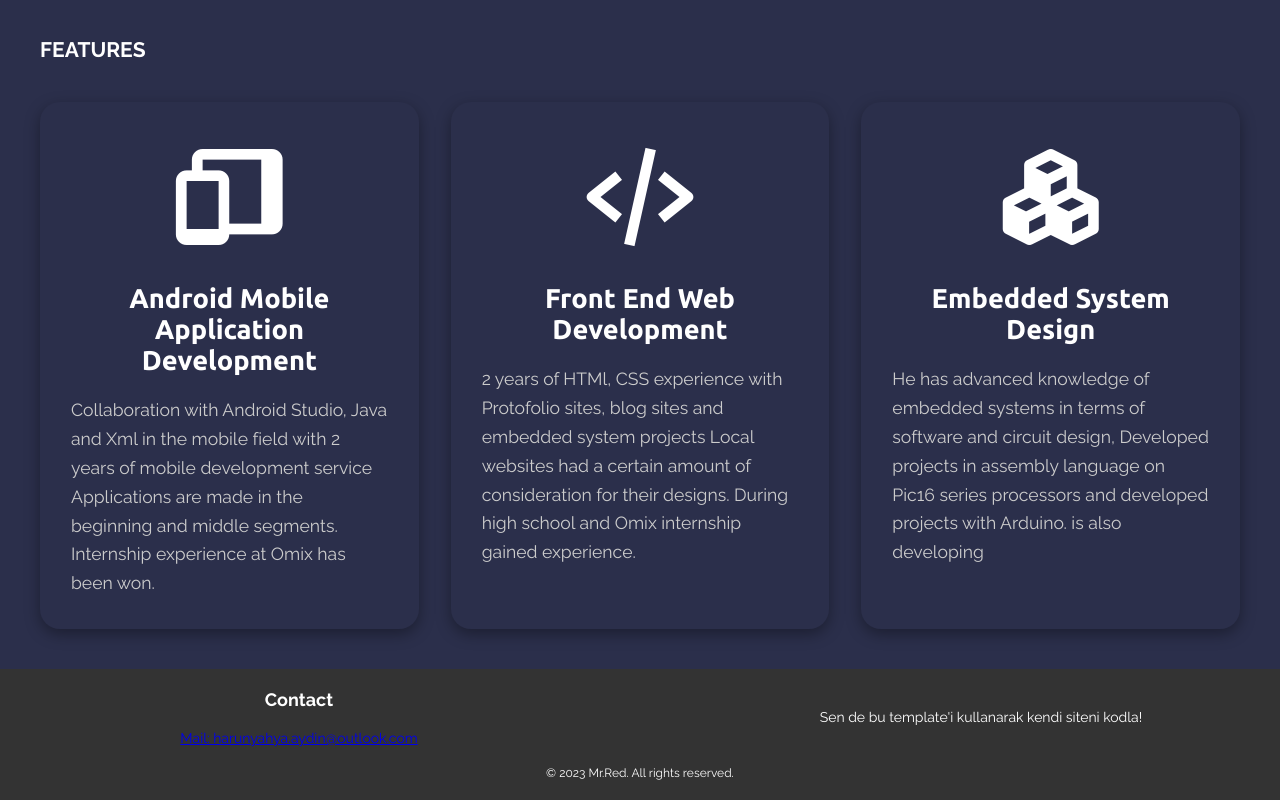
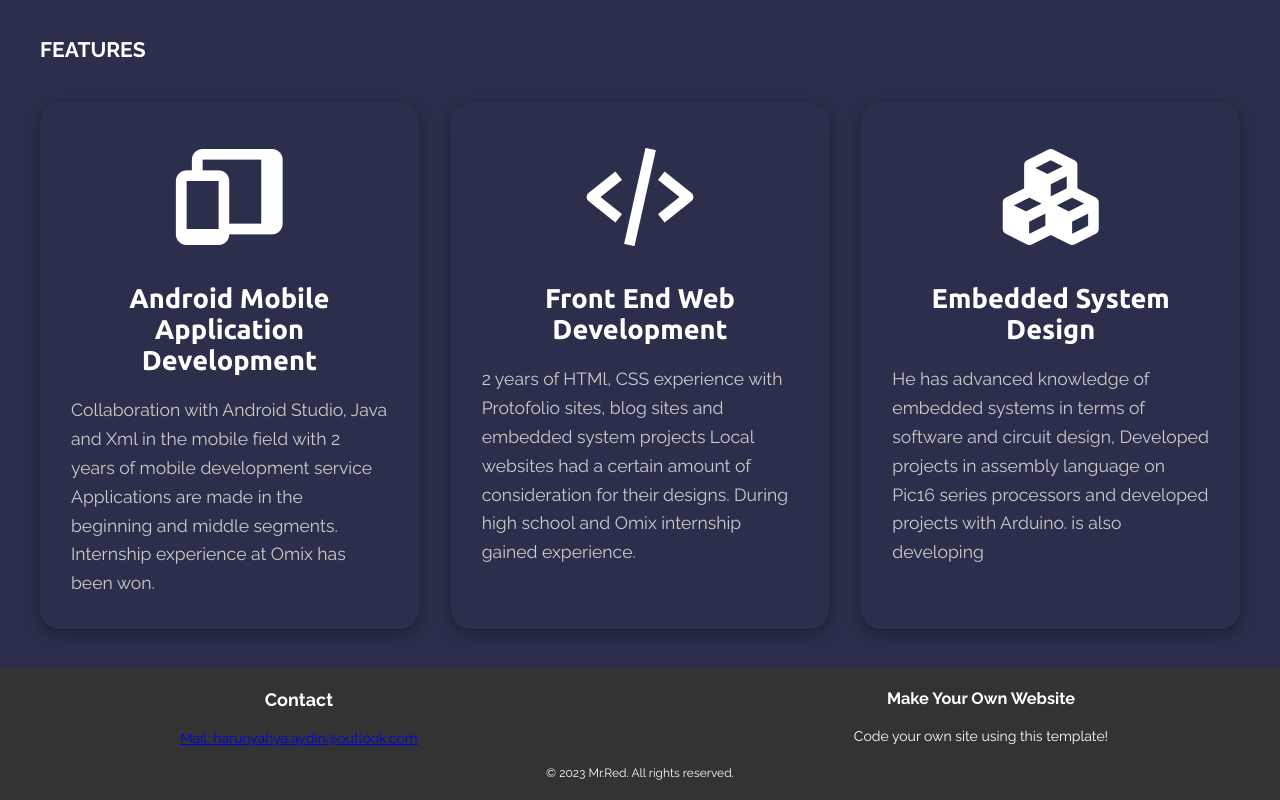
Before and after one commit to HarunAdam0/Mr.RedSiteTemplate, a plain HTML site: page index.html in a window 1280 px wide. Shown: the part 1228-2028 px from the top of the page. Drawn offline with nearby package versions, Linux system fonts and the light colour scheme; animation ran at ten frames a second.

Commit message:
Update index.html

```diff
--- a/index.html
+++ b/index.html
@@ -95,8 +95,8 @@
                 </a>
             </div>
             <div class="personal-note">
-                <h3></h3>
-                <p>Sen de bu template'i kullanarak kendi siteni kodla!</p>
+                <h3>Make Your Own Website</h3>
+                <p>Code your own site using this template!</p>
             </div>
         </div>
         <p>&copy; 2023 Mr.Red. All rights reserved.</p>
```
